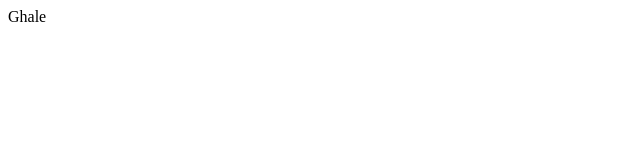
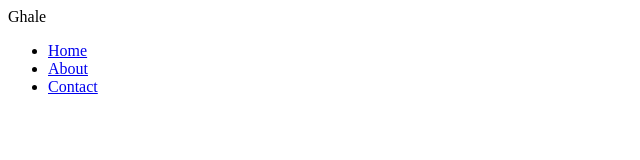
Before and after one commit to itadori-git/learning, a plain HTML site: page index2.html in a window 1280 px wide. Shown: the whole page, without its empty margins (0-640 px from the left). Drawn offline with Linux system fonts and the light colour scheme.

Commit message:
change in index2.html

```diff
--- a/index2.html
+++ b/index2.html
@@ -7,5 +7,13 @@
 </head>
 <body>
     <div>Ghale</div>
+    <div>
+        <ul>
+            <li><a href="index.html">Home</a></li>
+            <li><a href="index2.html">About</a></li>
+            <li><a href="index3.html">Contact</a></li>
+            </li>
+        </ul>
+    </div>
 </body>
 </html>
```
